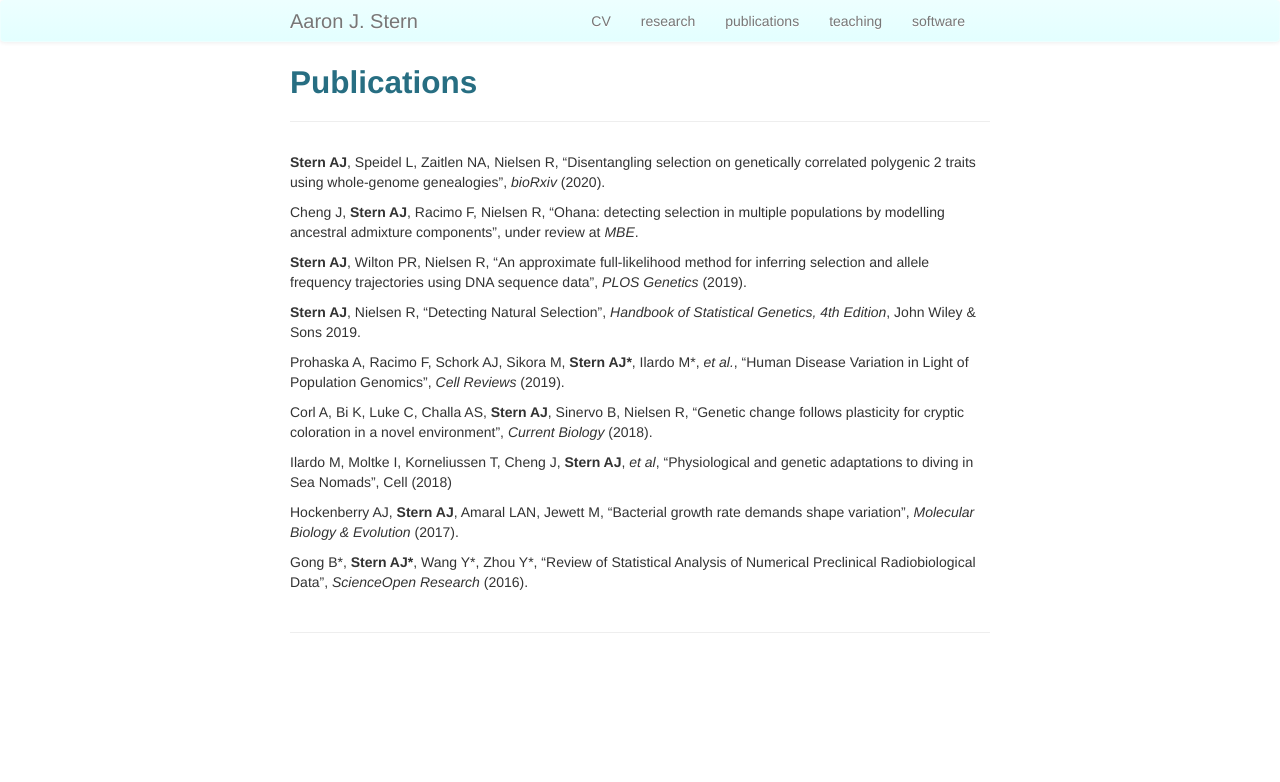
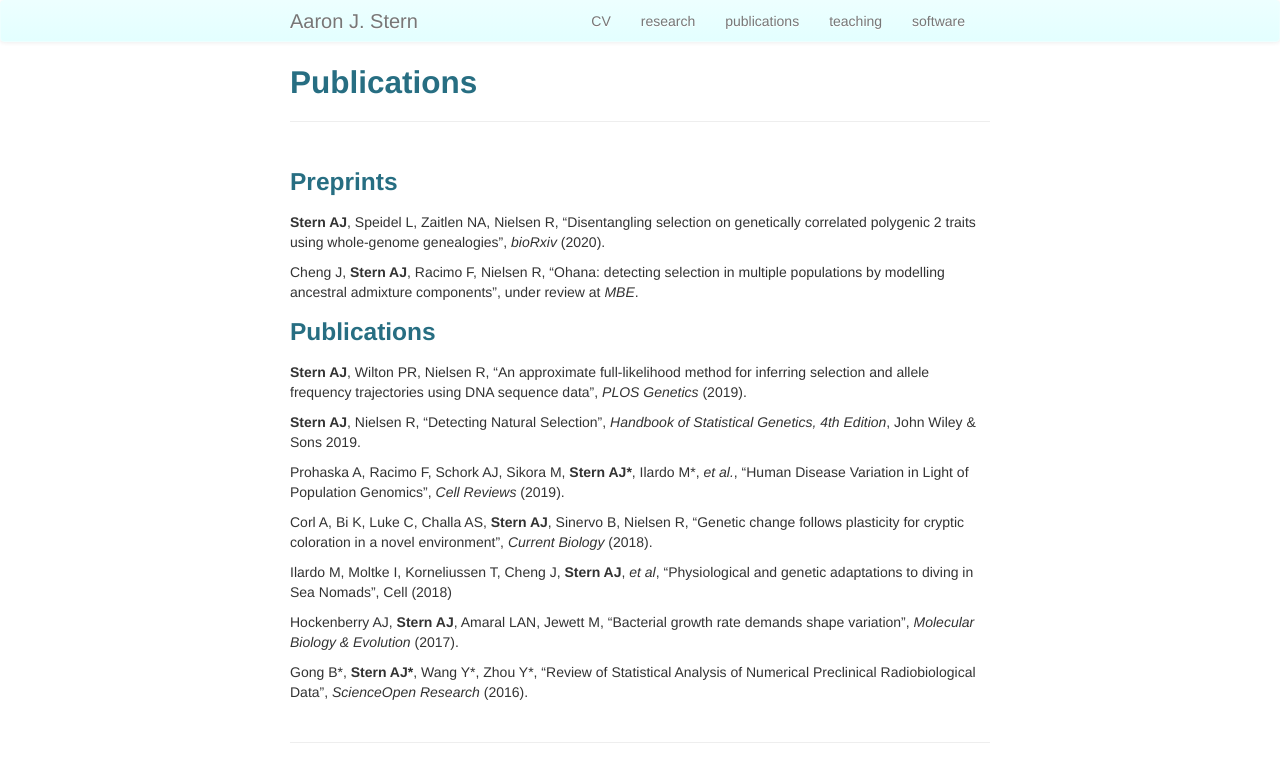
Before and after one commit to 35ajstern/simple_academic_website, a Jekyll site: the page built from pages/publications.md, in a window 1280 px wide. Shown: the top 782 px of the page. Built offline with Jekyll 4.4.1, drawn with Linux system fonts in a browser that asks for light colours.

Commit message:
asdfasdf

```diff
--- a/pages/publications.md
+++ b/pages/publications.md
@@ -3,11 +3,16 @@ layout: page
 title: Publications
 description: Aaron Stern | Publications
 ---
+
+### Preprints
+
 <b>Stern AJ</b>, Speidel L, Zaitlen NA, Nielsen R, "Disentangling selection on genetically correlated polygenic
 2 traits using whole-genome genealogies", *bioRxiv* (2020).
 
 Cheng J, <b>Stern AJ</b>, Racimo F, Nielsen R, "Ohana: detecting selection in multiple populations by
 modelling ancestral admixture components", under review at *MBE*.
+
+### Publications
 
 <b>Stern AJ</b>, Wilton PR, Nielsen R, "An approximate full-likelihood method for inferring selection and allele frequency trajectories using DNA sequence data", *PLOS Genetics* (2019).
 
```
